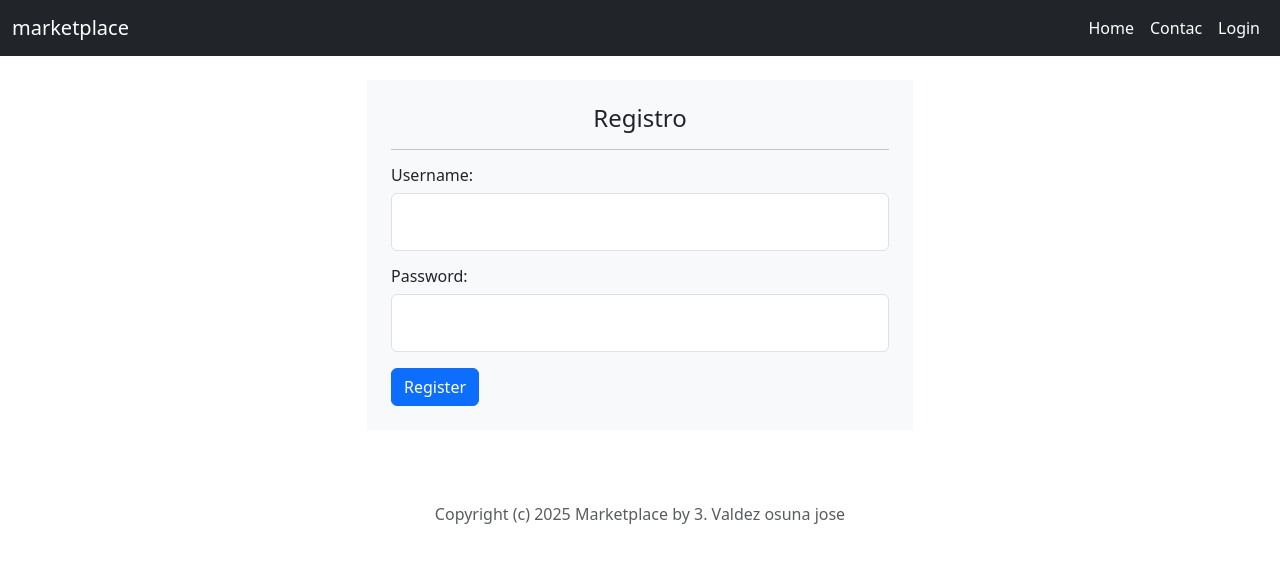
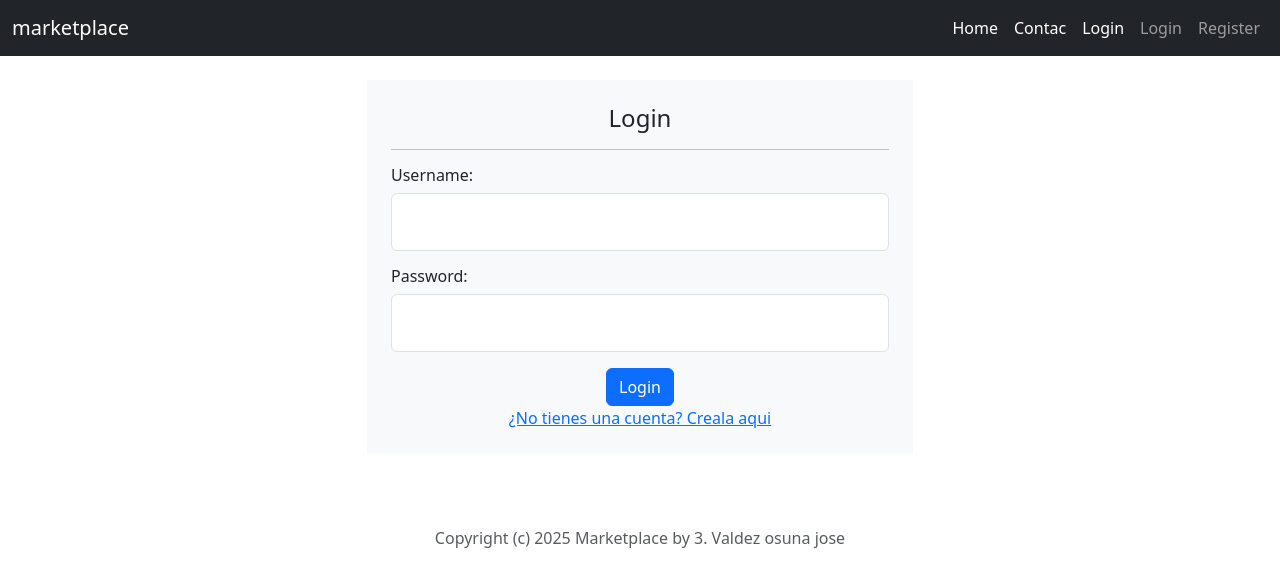
Before and after one commit to OsunaV/Marketplace_main, a Django app: page /store/login/ in a window 1280 px wide. Shown: the top 587 px of the page. Run offline with Django 5.2, Linux system fonts and the light colour scheme.

Commit message:
Se agrgo el sistema de login, logout y registro

```diff
--- a/marketplace_main/settings.py
+++ b/marketplace_main/settings.py
@@ -26,7 +26,9 @@ SECRET_KEY = 'django-insecure-7__w^=9l$(&lv=t4lse(s64__!fe0+gxyi&23^$w2ido6-%no2
 DEBUG = True
 
 ALLOWED_HOSTS = []
-
+LOGIN_URL = '/store/login/'
+LOGIN_REDIRECT_URL = '/'
+LOGOUT_REDIRECT_URL = '/'
 
 # Application definition
 
--- a/store/forms.py
+++ b/store/forms.py
@@ -24,19 +24,19 @@ class SignupForm(UserCreationForm):
         model = User
         fields = ('username','email','password1','password2')
 
-        username = forms.CharField(widget=forms.TextInput(
+    username = forms.CharField(widget=forms.TextInput(
         attrs={
             'placeholder': 'Tu usuario',
             'class': 'form-control'
         }
     ))
-        email = forms.CharField(widget=forms.EmailInput(
+    email = forms.CharField(widget=forms.EmailInput(
         attrs={
             'placeholder': 'Tu email',
             'class': 'form-control'
         }
     ))
-        password1 = forms.CharField(widget=forms.PasswordInput(
+    password1 = forms.CharField(widget=forms.PasswordInput(
         attrs={
             'placeholder': 'password',
             'class' : 'form-control'
--- a/store/templates/store/home.html
+++ b/store/templates/store/home.html
@@ -2,7 +2,11 @@
 {% block title%} home| {%endblock%}
 {%block content %}
     <div class="mt-2 mb-4 px-4 py-2">
-        <h1 class="text-center mb-4">Nuevos productos</h1>
+        {%if request.user.is_authenticated%}
+            <h1 class="text-center mb-4"> Nuevos productos - {{request.user.username}}</h1>
+        {%else%}
+            <h1 class="text-center mb-4">Nuevos productos</h1>
+        {%endif%}
         <div class="container text-center"></div>
             <div class="row justify-content-center">
                 {%for item in items%}
--- a/store/templates/store/login.html
+++ b/store/templates/store/login.html
@@ -5,7 +5,7 @@
 {%block content%}
     <div class="row p-4 d-flex justify-content-center aling-items-center">
         <div class="col-6 bg-light p-4">
-            <h4 class="mb-6 text-center">Registro</h4>
+            <h4 class="mb-6 text-center">Login</h4>
             <hr>
             <form action="." method="POST">
                 {% csrf_token %}
@@ -13,26 +13,32 @@
                     <h6>Username:</h6>
                     {{form.username}}
                 </div>
+
                 <div class="form-floating mb-3">
                     <h6>Password:</h6>
                     {{form.password}}
                 </div>
+
                 {% if form.errors or forms.non_field_errors %}
-                    <div class="mb-4 p-6 bg-danger">
+                    <div class="mb-4 p-6 bg-danger rounded">
                         {% for fields in form%}
-                            {{fields.errors}}
+                            <h5 class="text-white">
+                                {{fields.errors}}
+                            </h5>
                         {% endfor %}
                         {{ form.non_field_errors }}
                     </div>
-
-
                 {% endif %}
 
-                <button class="btn btn-primary mb-6">Register</button>
+                <div class="d-flex justify-content-center aling-items-center">
+                    <button class="btn btn-primary mb-6">Login</button>
+                    </div>
+                <div class="d-flex justify-content-center aling-items-center">
+                    <a href="{% url 'register' %}">¿No tienes una cuenta? Creala aqui</a>
+                </div>
+
             </form>
 
         </div>
     </div>
-
-
 {%endblock%}
--- a/store/templates/store/navegation.html
+++ b/store/templates/store/navegation.html
@@ -17,10 +17,28 @@
                     </a>
                 </li>
                 <li class="nav-item">
-                    <a href="" class="nav-link active">
+                    <a href="{% url 'login' %}" class="nav-link active">
                         Login
                     </a>
                 </li>
+                {%if request.user.is_authenticated%}
+                <li class="nav-item">
+                    <a href="{%url 'logout'%}" class="nav-link activate">
+                        Logout
+                    </a>
+                </li>
+                {%else%}
+                <li class="nav-item">
+                    <a href="{%url 'login'%}" class="nav-link activate">
+                        Login
+                    </a>
+                </li>
+                <li class="nav-item">
+                    <a href="{%url 'register'%}" class="nav-link activate">
+                        Register
+                    </a>
+                </li>
+                {%endif%}
             </ul>
         </div>
     </div>
--- a/store/urls.py
+++ b/store/urls.py
@@ -1,11 +1,12 @@
 from django.urls import path
-from .views import contact, detail,register, logout
+from .views import contact, detail,register, logout_user
 from django.contrib.auth import views as auth_views
 from .forms import LoginForm
 
 urlpatterns = [
     path('contact/', contact, name='contact'),
     path('register/', register, name='register'),
-    path('login/', auth_views.LoginView.as_view(template_name='store/login.html', authentication_form=LoginForm)),
+    path('login/', auth_views.LoginView.as_view(template_name='store/login.html', authentication_form=LoginForm), name='login'),
+    path('logout/', logout_user, name='logout'),
     path('detail/<int:pk>/', detail, name='detail')
     ]
```
Also changed, not shown: store/templates/store/singup.html (+21 -4 lines), store/views.py (+10 -5 lines), README.md, db.sqlite3.
